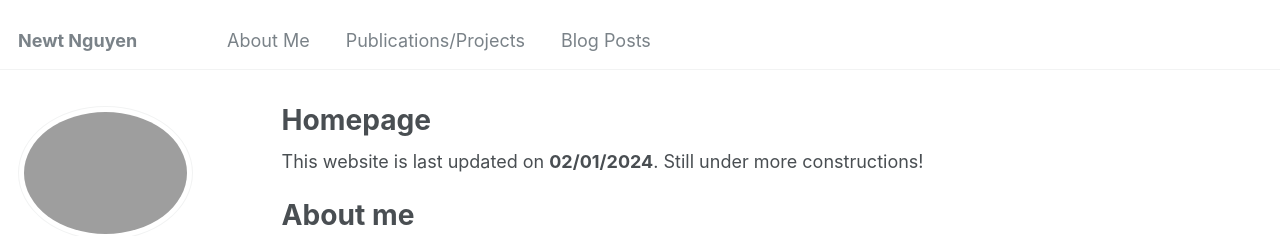
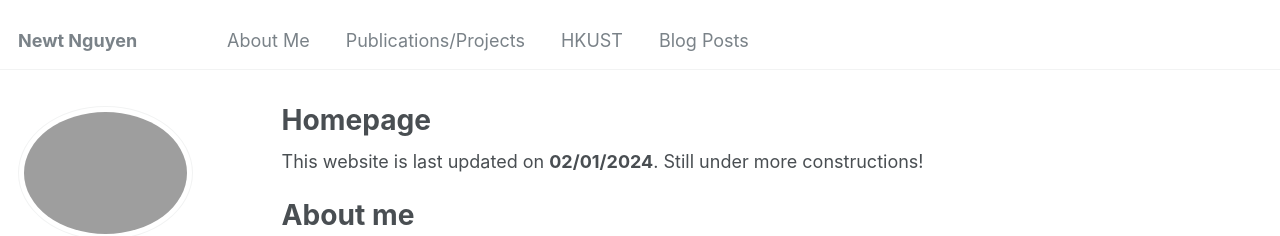
Before and after one commit to newtdes/newtdes.github.io, a Jekyll site: the page built from _pages/about.md, in a window 1280 px wide. Shown: the top 236 px of the page. Built offline with Jekyll 4.4.1, drawn with Linux system fonts in a browser that asks for light colours.

Commit message:
Final update for today

```diff
--- a/_data/navigation.yml
+++ b/_data/navigation.yml
@@ -7,6 +7,8 @@ main:
   - title: "Publications/Projects"
     url: /publications/
 
+  - title: "HKUST"
+    url: /hkust/
   # - title: "Talks"
   #   url: /talks/
 
```
